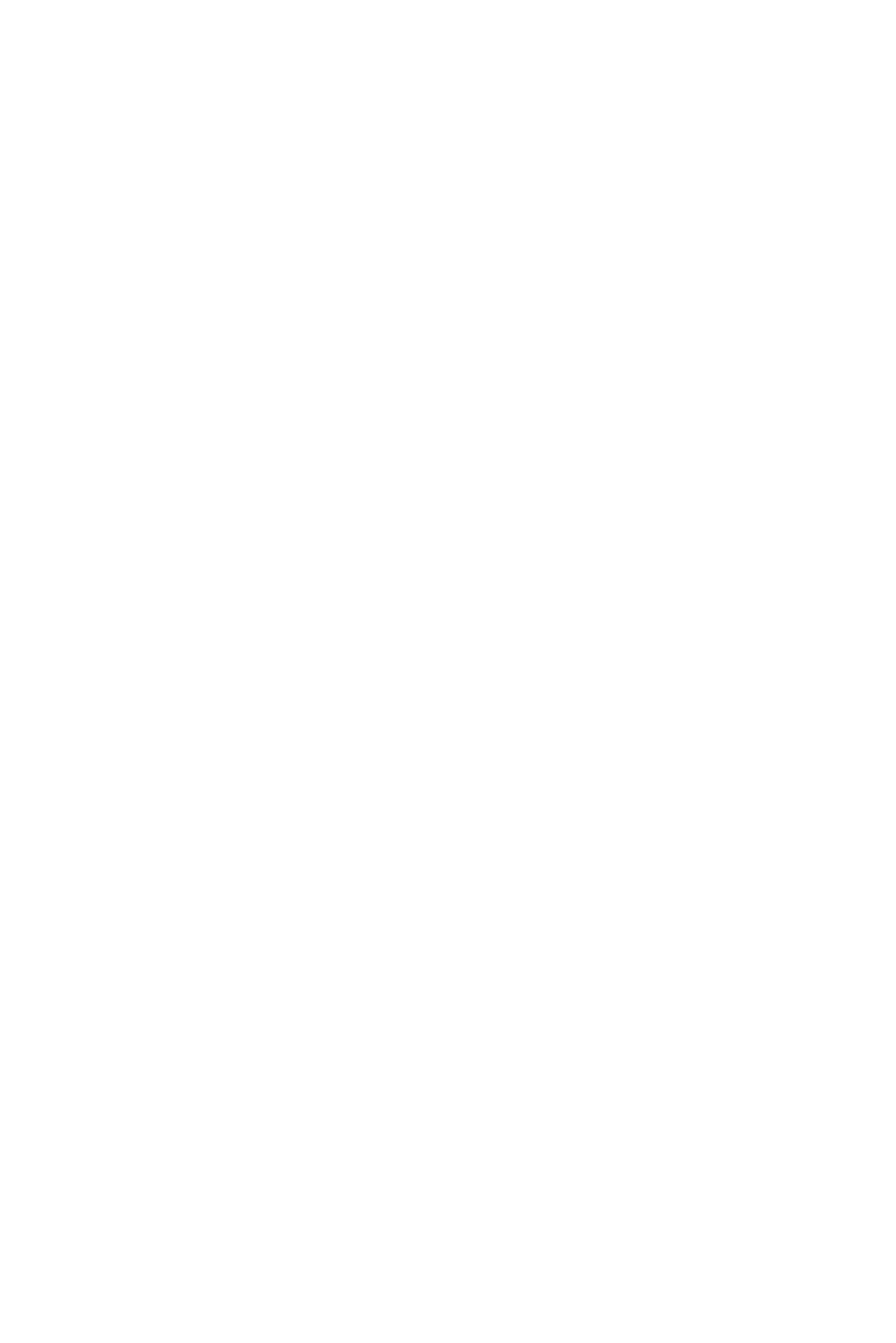
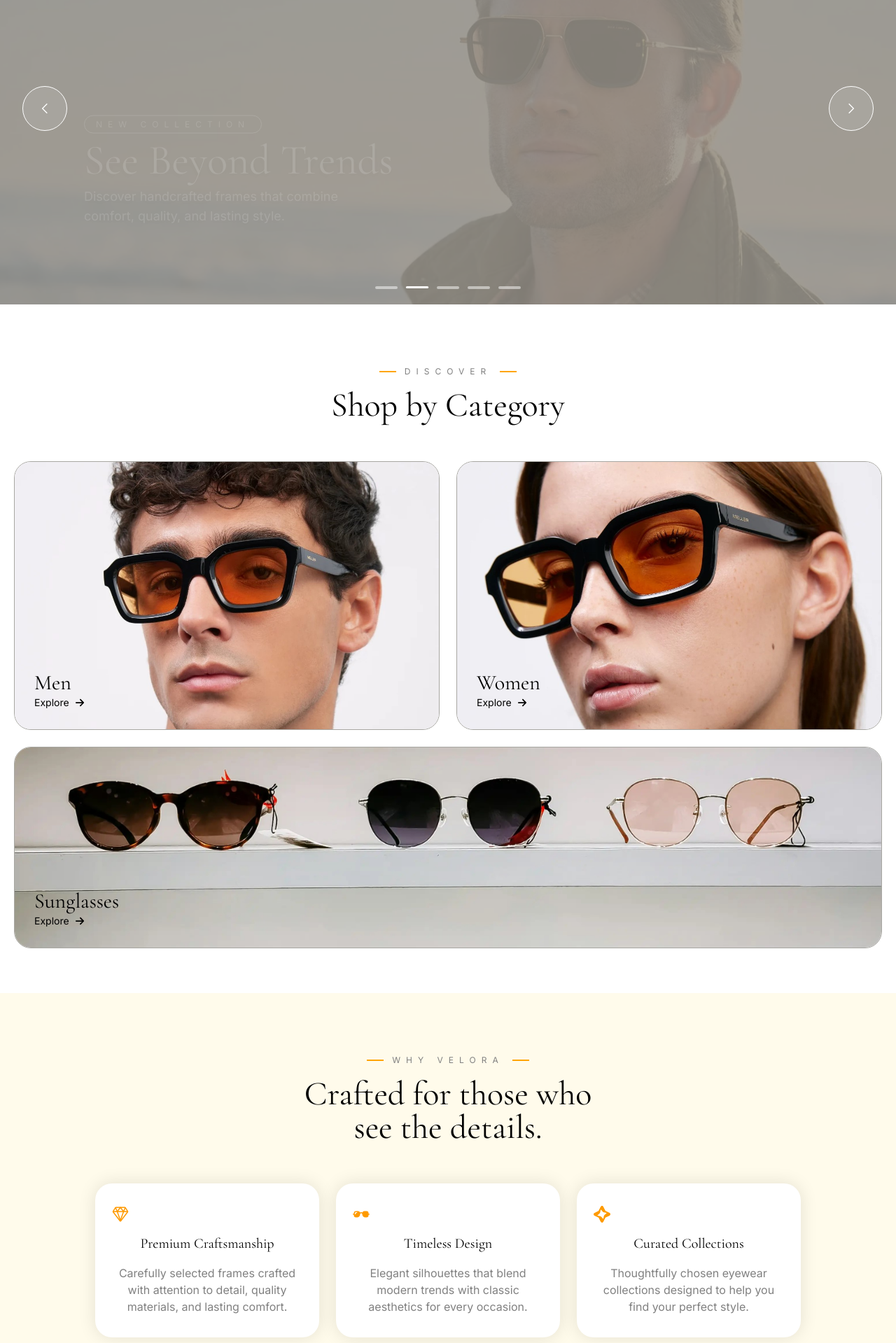
Before and after one commit to Anvar-Khikmatov/shopping-cart, a React (Vite) app: page / in a window 1280 px wide. Shown: the part 261-2180 px from the top of the page at 70% size. Before the commit the page ends 800 px from the top, so only its background shows below. Built offline with nearby package versions, Linux system fonts and the light colour scheme.

Commit message:
fixed: landscape mode with other m and p

```diff
--- a/src/components/Footer.jsx
+++ b/src/components/Footer.jsx
@@ -39,7 +39,7 @@ function Footer() {
 
           {/* Contact side */}
           <div className="flex-1 xl:pl-14 border xl:border-l-amber-500 ">
-            <div className="w-full h-full flex flex-col justify-between gap-2 p-6 border bg-white/8 border-white/30 rounded-2xl">
+            <div className="w-full h-full flex flex-col justify-between gap-2 p-6 border bg-white/8 border-white/30 rounded-xl xl:rounded-2xl">
               <div className="font-(family-name:--font-heading) text-white text-xl xl:text-2xl">Ask a Velora Specialist</div>
               <div className="text-white/60 text-sm xl:text-base">Need help choosing the perfect frame? Our eyewear specialists are here to guide you.</div>
               <div className="flex flex-col w-fit text-white leading-8">
@@ -59,8 +59,8 @@ function Footer() {
           <div className="w-fit  text-white/60 text-xs xl:text-base "> <a href="https://github.com/Anvar-Khikmatov" className="flex items-center gap-3 transition-color duration-300 ease-in-out hover:text-amber-500"> <FaGithub /> Developed by Anvar Khikmatov</a> </div>
           <div className="flex  text-white/50 text-[0.5rem] md:text-[0.7rem] xl:text-xs">
             <div>© 2026 Velora. All rights reserved.</div>
-            <div className="dot-seperator"> See the world differently</div>
-            <div> Velora™ - Premium Eyewear Concept.</div>
+            <div className="hidden md:block dot-seperator"> See the world differently</div>
+            <div className="hidden md:block"> Velora™ - Premium Eyewear Concept.</div>
           </div>
         </div>
       </footer>
--- a/src/components/HeroSlider.jsx
+++ b/src/components/HeroSlider.jsx
@@ -35,7 +35,7 @@ function HeroSlider({homepageContent}) {
 
 
   return (
-    <section id="hero" className='relative h-[50vh] md:h-[58vh] xl:h-[70vh] flex items-center overflow-hidden bg-[#949087]'>
+    <section id="hero" className='relative h-75 md:h-[58vh] xl:h-[70vh] flex items-center overflow-hidden bg-[#949087]'>
       <img key={current} className="fade-in absolute inset-0 w-full h-full object-cover" src={activeSlide.image} alt={activeSlide.alt} />
       <div className='text-white h-8 xl:h-16 w-full  z-1 flex justify-between items-center px-4 md:px-6 xl:px-8 3xl:px-10'>
         <button className='flex justify-center items-center h-8 w-8 xl:h-16 xl:w-16 border rounded-full cursor-pointer backdrop-blur-xm bg-white/10 group hover:bg-amber-50 transition ease-in-out duration-300' onClick={handlePrevBtn}>  <GrPrevious className='h-4 2xl:h-6 w-4 2xl:w-6  group-hover:text-black' />  </button>
@@ -43,7 +43,7 @@ function HeroSlider({homepageContent}) {
       </div>
       <div key={`imgDescription_${current}`} className='slide-up  absolute  flex flex-col gap-1 md:gap-2 2xl:gap-4 text-white drop-shadow-lg left-4 md:left-6 xl:left-30 3xl:left-35 top-1/2 translate-y-8 xl:-translate-y-3  z-2'>
         <p className='text-[0.50rem]  xl:text-xs border w-fit p-[0.10rem] xl:p-1 px-2 xl:px-4 tracking-[0.1rem] xl:tracking-[0.5rem] rounded-full'>NEW COLLECTION</p>
-        <h1 className='font-(family-name:--font-heading) text-xl md:text-3xl xl:text-6xl '>{activeSlide.title}</h1>
+        <h1 className='font-(family-name:--font-heading) text-[1.35rem] md:text-3xl xl:text-6xl '>{activeSlide.title}</h1>
         <p className=' w-60 xl:w-100 text-xs xl:text-lg'> {activeSlide.description} </p>
       </div>
       <div className='absolute h-2 xl:h-4 w-fit bottom-2 xl:bottom-4 left-1/2 -translate-x-1/2 flex justify-center items-center gap-2 xl:gap-3'>
--- a/src/components/Nav.jsx
+++ b/src/components/Nav.jsx
@@ -10,7 +10,7 @@ function Nav() {
           <p className="text-[0.5rem] xl:text-xs tracking-[0.2rem] xl:tracking-[0.5rem]">EYEWEAR</p>
         </div>
       </header>
-      <nav className=" h-8 md:h-10 xl:h-12 3xl:h-14 bg-black text-white text-[0.5rem] md:text-xs lg:text-sm 3xl:text-base flex gap-4 2xl:gap-6 justify-center items-center">
+      <nav className=" h-8 md:h-10 xl:h-12 3xl:h-14 bg-black text-white text-[0.6rem] md:text-xs lg:text-sm 3xl:text-base flex gap-4 2xl:gap-6 justify-center items-center">
         <Link to="/home">HOME</Link>
         <Link to="/shop">SHOP</Link>
         <Link to="/cart">CART</Link>
--- a/src/components/WhySection.jsx
+++ b/src/components/WhySection.jsx
@@ -10,7 +10,7 @@ function WhySection({whySectionContent}) {
 
         <div className="w-full flex flex-wrap justify-center items-center gap-6 px-(--section-mobile-px)">
           {whySectionContent.descriptionBox.map((box, i) => (
-            <div key={`box-${i}`} className="bg-white h-45 xl:h-55 w-70 xl:w-80 rounded-3xl p-6 flex flex-col justify-center items-center gap-4 shadow-[0_0_25px_1px_rgba(22,21,21,0.1)] transition-shadow duration-300 ease-in-out hover:shadow-[0_0_35px_1px_rgba(22,21,21,0.2)]">
+            <div key={`box-${i}`} className="bg-white h-45 xl:h-55 w-70 xl:w-80 rounded-xl xl:rounded-3xl p-6 flex flex-col justify-center items-center gap-4 shadow-[0_0_25px_1px_rgba(22,21,21,0.1)] transition-shadow duration-300 ease-in-out hover:shadow-[0_0_35px_1px_rgba(22,21,21,0.2)]">
               <div className="self-start text-xl xl:text-2xl text-amber-500"> {box.icon} </div>
               <h3 className="font-(family-name:--font-heading) text-lg xl:text-xl"> {box.title} </h3>
               <div className="text-center text-sm xl:text-base text-[grey]"> {box.description} </div>
--- a/src/index.css
+++ b/src/index.css
@@ -1,5 +1,5 @@
+@import url("https://fonts.googleapis.com/css2?family=Cormorant+Garamond:wght@400;500;600;700&family=Inter:wght@300;400;500;600;700&display=swap");
 @import "tailwindcss";
-@import url("https://fonts.googleapis.com/css2?family=Cormorant+Garamond:wght@400;500;600;700&family=Inter:wght@300;400;500;600;700&display=swap");
 
 
 *, *::before, *::after {
@@ -124,6 +124,7 @@ body{
   color: rgb(255,255,255,0.6);
   transition: color 0.3s ease;
   letter-spacing: 1.5px;
+  font-size: 0.875rem;
 }
 
 .footer-links:hover{
--- a/src/pages/Home.jsx
+++ b/src/pages/Home.jsx
@@ -26,33 +26,33 @@ function Home() {
 
         <div className="grid grid-cols-2 grid-rows-[8rem_7rem] md:grid-rows-[12rem_11rem] xl:grid-rows-[24rem_18rem]  gap-3 md:gap-4 xl:gap-6 px-(--section-mobile-px)">
           {/* Men Card */}
-          <Link to="/shop" className="group relative rounded-3xl overflow-hidden border border-[#a8a7a2]  transition-[transform, shadow] ease-in-out duration-300 hover:-translate-y-2  hover:shadow-xl ">
+          <Link to="/shop" className="group relative rounded-xl xl:rounded-3xl overflow-hidden border border-[#a8a7a2]  transition-[transform, shadow] ease-in-out duration-300 hover:-translate-y-2  hover:shadow-xl ">
             <img src={man} alt="Men's collection" className="w-full h-full object-cover transition-transform ease-in-out duration-300 group-hover:scale-105" />
             <div className="absolute bottom-2 md:bottom-3 xl:bottom-7 left-2 md:left-3 xl:left-7 flex flex-col text-black">
-              <span className="text-lg md:text-xl xl:text-3xl font-(family-name:--font-heading)">Men</span>
-              <span className="flex items-center gap-1 xl:gap-2 text-[0.7rem] md:text-xs xl:text-sm">
+              <span className="text-base md:text-xl xl:text-3xl font-(family-name:--font-heading)">Men</span>
+              <span className="flex items-center gap-1 xl:gap-2 text-[0.5rem] md:text-xs xl:text-sm">
                 Explore <FaArrowRight className="transition-transform duration-300 ease-in-out group-hover:translate-x-1" />
               </span>
             </div>
           </Link>
 
           {/* Women Card */}
-          <Link to="/shop" className="group relative rounded-3xl overflow-hidden border border-[#a8a7a2]  transition-[transform, shadow] ease-in-out duration-300 hover:-translate-y-2  hover:shadow-xl ">
+          <Link to="/shop" className="group relative rounded-xl xl:rounded-3xl overflow-hidden border border-[#a8a7a2]  transition-[transform, shadow] ease-in-out duration-300 hover:-translate-y-2  hover:shadow-xl ">
             <img src={woman} alt="Men's collection" className="w-full h-full object-cover transition-transform ease-in-out duration-300 group-hover:scale-105" />
             <div className="absolute bottom-2 md:bottom-3 xl:bottom-7 left-2 md:left-3 xl:left-7 flex flex-col text-black">
-              <span className="text-lg md:text-xl xl:text-3xl font-(family-name:--font-heading)">Women</span>
-              <span className="flex items-center gap-1 xl:gap-2 text-[0.7rem] md:text-xs xl:text-sm">
+              <span className="text-base md:text-xl xl:text-3xl font-(family-name:--font-heading)">Women</span>
+              <span className="flex items-center gap-1 xl:gap-2 text-[0.5rem] md:text-xs xl:text-sm">
                 Explore <FaArrowRight className="transition-transform duration-300 ease-in-out group-hover:translate-x-1" />
               </span>
             </div>
           </Link>
 
           {/* Sunglasses Card */}
-          <Link to="/shop" className="col-span-2 group relative rounded-3xl overflow-hidden border border-[#a8a7a2]  transition-[transform, shadow] ease-in-out duration-300 hover:-translate-y-2  hover:shadow-xl ">
+          <Link to="/shop" className="col-span-2 group relative rounded-xl xl:rounded-3xl overflow-hidden border border-[#a8a7a2]  transition-[transform, shadow] ease-in-out duration-300 hover:-translate-y-2  hover:shadow-xl ">
             <img src={sunglasses} alt="Men's collection" className="w-full h-full object-cover transition-transform ease-in-out duration-300 group-hover:scale-105" />
             <div className="absolute bottom-2 md:bottom-3 xl:bottom-7 left-2 md:left-4 xl:left-7 flex flex-col text-black">
-              <span className="text-lg md:text-xl xl:text-3xl font-(family-name:--font-heading)">Sunglasses</span>
-              <span className="flex items-center gap-1 xl:gap-2 text-[0.7rem] md:text-xs xl:text-sm">
+              <span className="text-base md:text-xl xl:text-3xl font-(family-name:--font-heading)">Sunglasses</span>
+              <span className="flex items-center gap-1 xl:gap-2 text-[0.5rem] md:text-xs xl:text-sm">
                 Explore <FaArrowRight className="transition-transform duration-300 ease-in-out group-hover:translate-x-1" />
               </span>
             </div>
--- a/src/route.jsx
+++ b/src/route.jsx
@@ -10,6 +10,7 @@ const router = createHashRouter([
     path: "/",
     element: <Layout />,
     children: [
+      { index: true, element: <Home /> },
       { path: "/home",  element: <Home /> },
       { path: "/shop", element: <Shop /> },
       { path: "/cart", element: <Cart /> },
```
